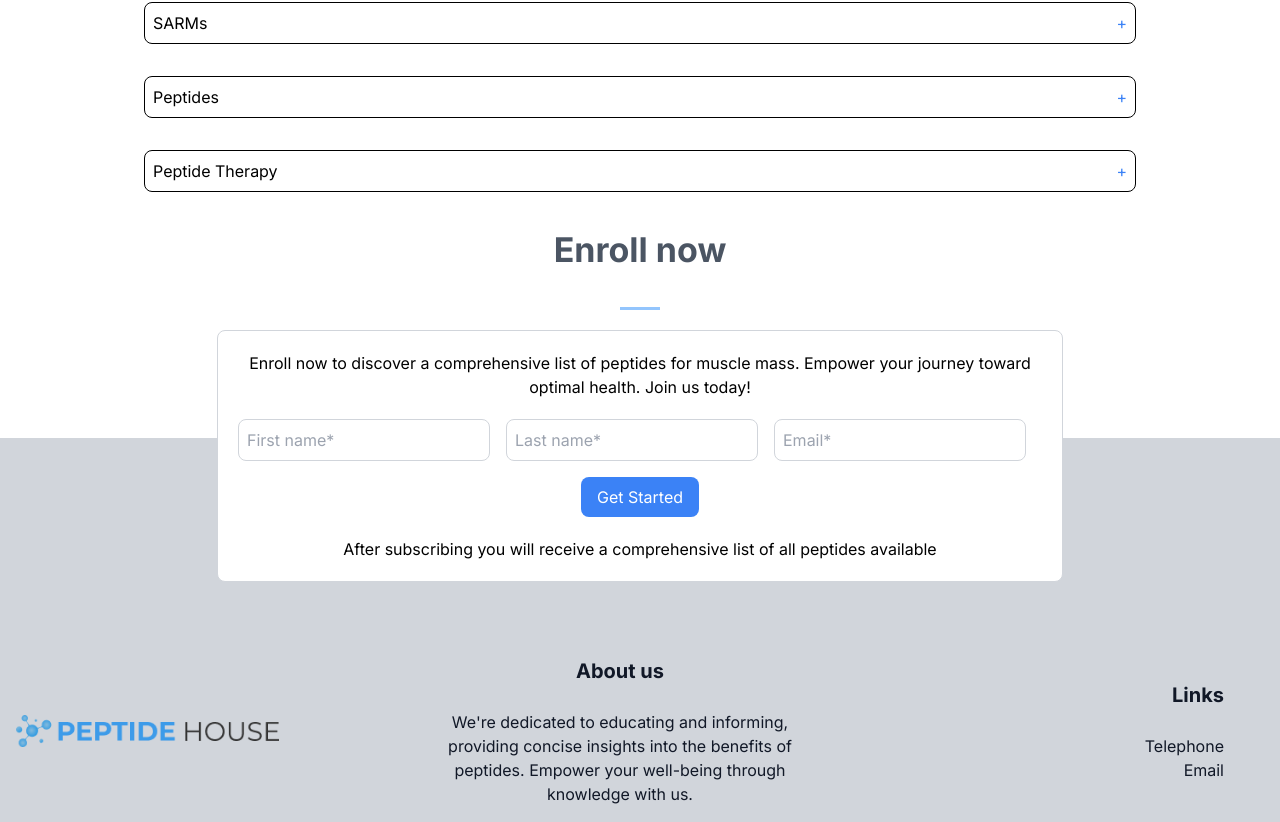
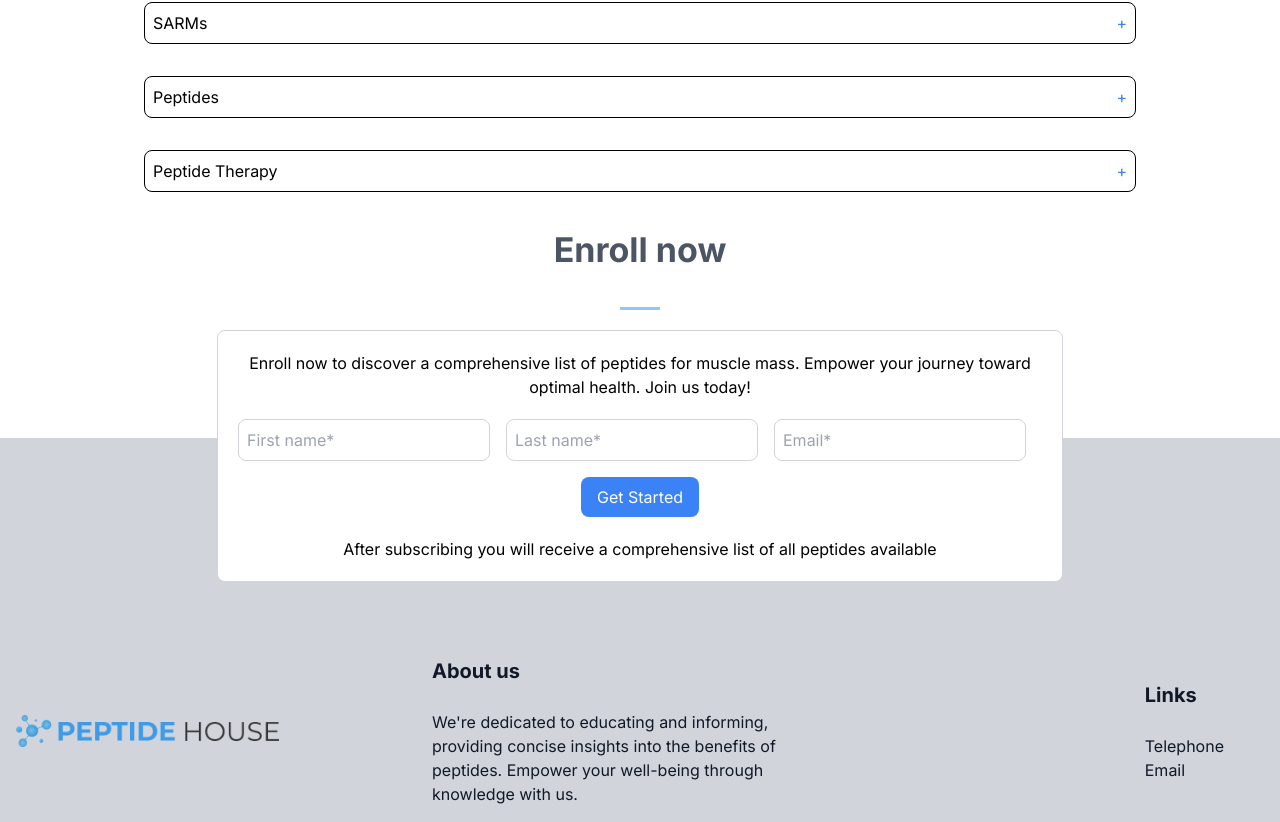
Before and after one commit to ana7766/peptide_house, a Next.js app in the folder peptides/: page / in a window 1280 px wide. Shown: the part 5191-6013 px from the top of the page. Built offline with nearby package versions, Linux system fonts and the light colour scheme.

Commit message:
Fix text align

```diff
--- a/peptides/src/app/page.tsx
+++ b/peptides/src/app/page.tsx
@@ -510,7 +510,7 @@ export default function Home() {
             <div className="w-2/6 text-left">
               <Image src="/logo.png" alt="Logo" width={263} height={31} />
             </div>
-            <div className="w-2/6 text-center">
+            <div className="w-2/6 text-left">
               <div className="small-text text-gray-900 mr-10">
                 <div className="text-gray-900 small-text-title font-bold">
                   About us
@@ -520,8 +520,8 @@ export default function Home() {
                 Empower your well-being through knowledge with us.
               </div>
             </div>
-            <div className="w-2/6 text-right">
-            <div className="small-text text-gray-900 mr-10">
+            <div className="w-2/6 text-left">
+            <div className="small-text text-gray-900 mr-10 float-end">
               <div className="text-gray-900 small-text-title font-bold">
                 Links
               </div>
```
